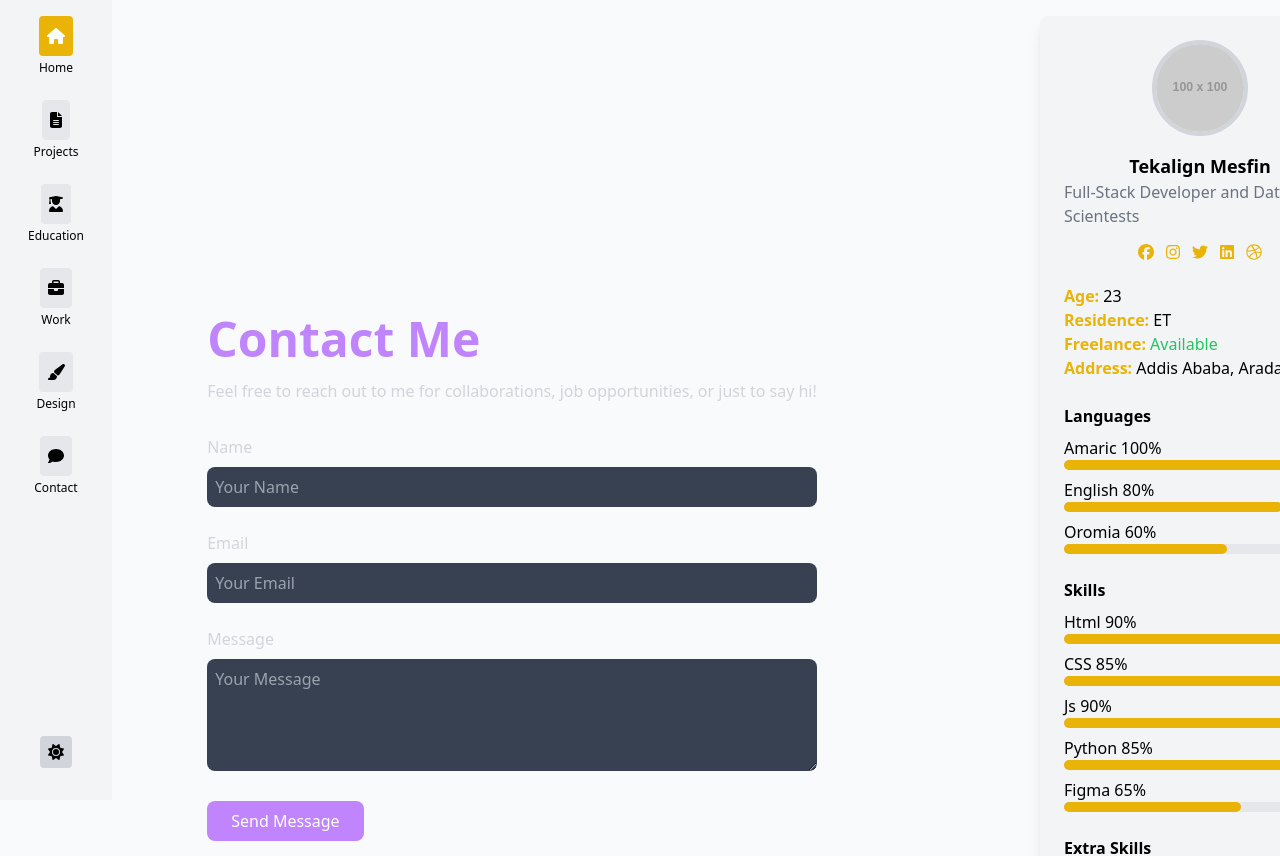
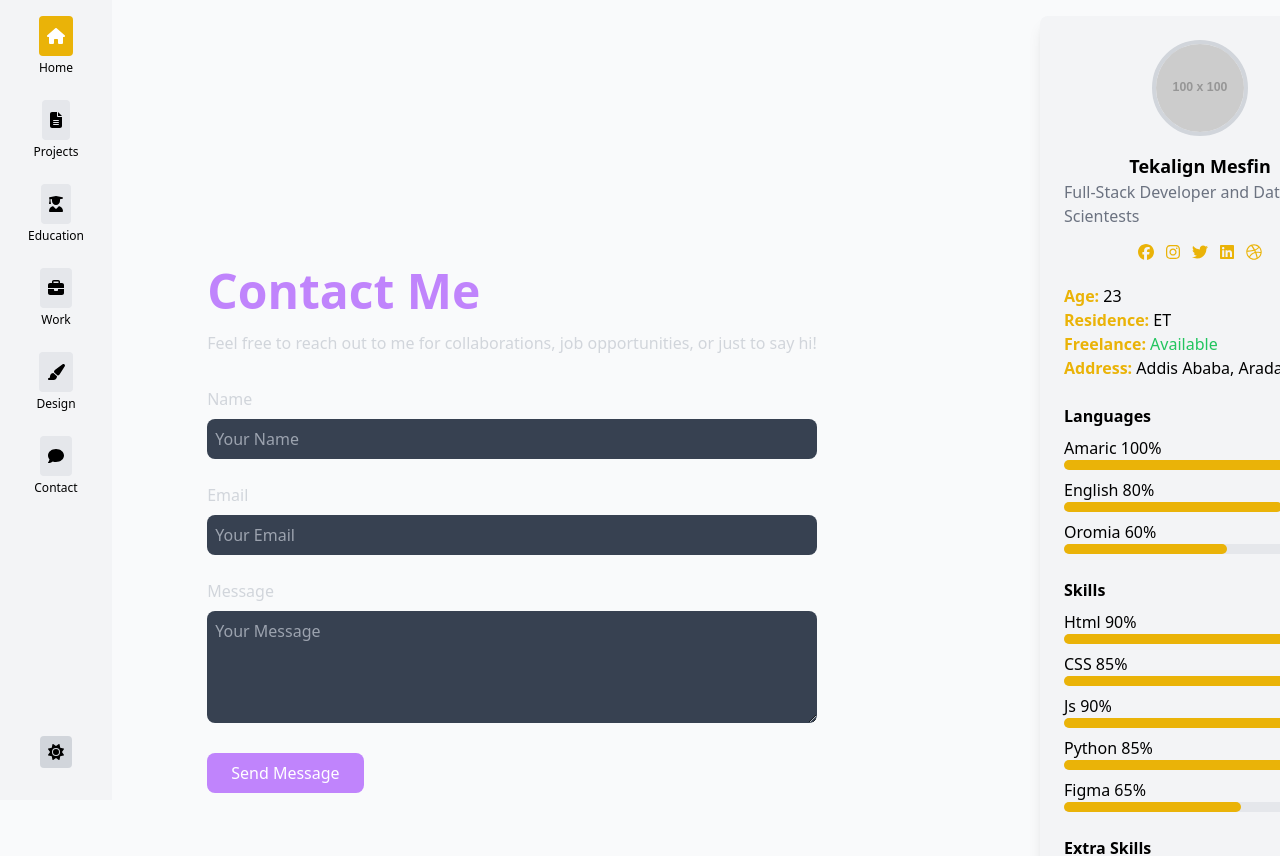
Before and after one commit to Tekalig/Portfolio, a Vue app: page /contact in a window 1280 px wide. Shown: the top 856 px of the page. Built offline with nearby package versions, Linux system fonts and the light colour scheme.

Commit message:
refactor Contact component layout by removing top padding for improved spacing

```diff
--- a/src/views/Contact.vue
+++ b/src/views/Contact.vue
@@ -1,5 +1,5 @@
 <template>
-    <div class="pt-24 px-6">
+    <div class="px-6">
         <h1 class="text-5xl font-bold text-purple-400">Contact Me</h1>
         <p class="mt-4 text-gray-300">
             Feel free to reach out to me for collaborations, job opportunities, or just to say hi!
```
